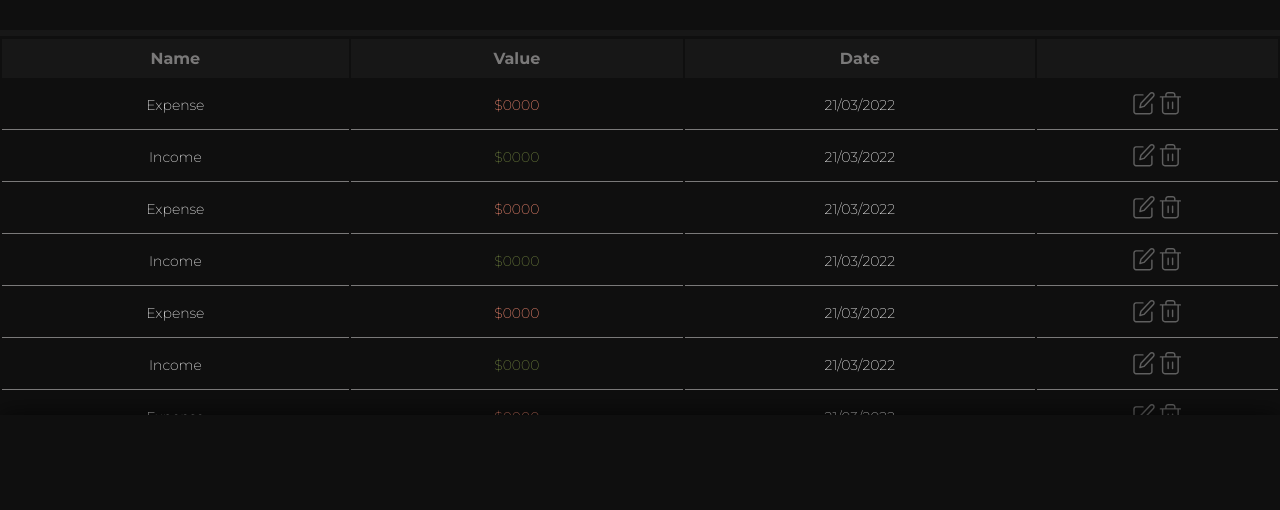
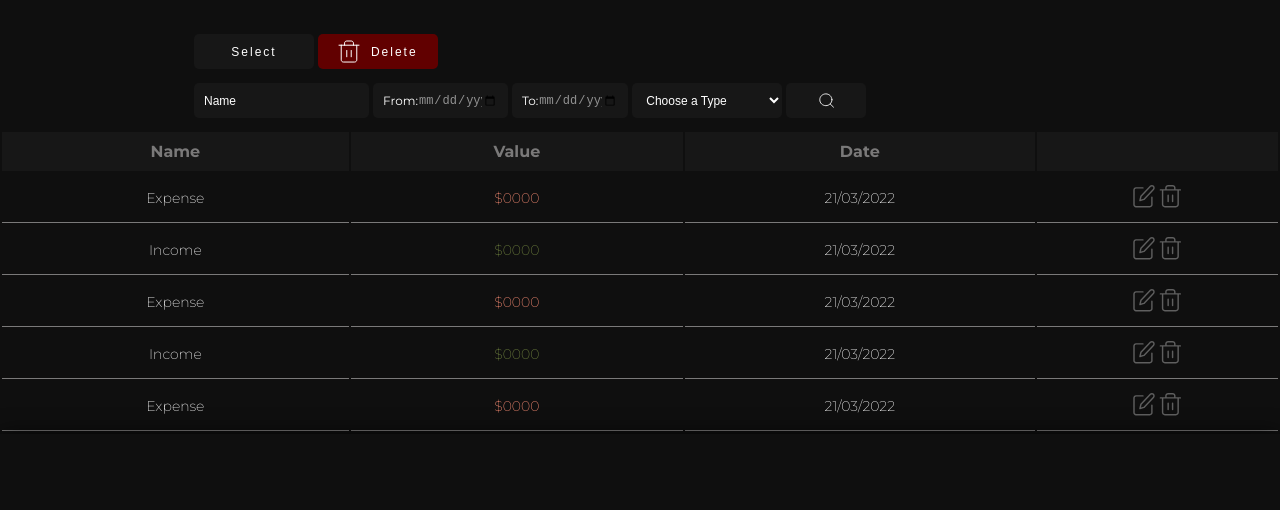
Before and after one commit to ThassiaDevilart/Financebook, a plain HTML site: page index.html in a window 1280 px wide. Shown: the part 290-800 px from the top of the page. Drawn offline with Linux system fonts and the light colour scheme.

Commit message:
Style - Table Functions

```diff
--- a/index.html
+++ b/index.html
@@ -63,7 +63,36 @@
         </div>
     </section>
 
-    <section id="table-functions" class="table-functions"></section>
+    <section id="table-functions" class="table-functions">
+
+        <div class="multiselect-wrapper" >
+            <button>Select</button>
+            <button>
+                <img src="./assets/icon_delete_multiselect.svg" alt="">Delete
+            </button>
+        </div>
+
+        <div class="search-wrapper" >
+            <label for="name"></label>
+            <input type="text" id="name" placeholder="Name">
+
+            <label class="label-date" for="date-from">From:<input type="date" id="date-from"></label>
+
+            <label class="label-date" for="date-to">To: <input type="date" id="date-to"></label>
+
+            <label for="type"></label>
+            <select name="Type" id="type">
+                <option value="">Choose a Type</option>
+                <option value="Expenses">Expenses</option>
+                <option value="saab">Incomes</option>
+            </select>
+
+            <button class="button-search" >
+                <img src="./assets/icon_search.svg" alt="">
+            </button>
+        </div>
+
+    </section>
 
     <section id="table" class="table">
         <table>
--- a/style/global.css
+++ b/style/global.css
@@ -5,6 +5,7 @@
     --color-expenses: #FF8F76;
     --color-incomes: #738640;
     --color-white: #ffff;
+    --color-status-red: #610000;
 }
 
 * {
--- a/style/mobile.css
+++ b/style/mobile.css
@@ -72,7 +72,7 @@
         margin-right: 10px;
         display: flex;
         align-items: center;
-        justify-content: space-between;
+        justify-content: space-evenly;
         background: none;
         color: var(--color-mediumgray);
         border: 1px solid var(--color-mediumgray);
@@ -81,8 +81,8 @@
         width: 50%;
         padding-top: 10px;
         padding-bottom: 10px;
-        padding-left:20px ;
-        padding-right:20px;
+        padding-left: 30px;
+        padding-right: 30px;
     }
 
     .button-backToBalance:hover {
--- a/style/web.css
+++ b/style/web.css
@@ -131,9 +131,104 @@ header {
 }
 
 .table-functions {
-    margin-bottom: 1px;
-    height: 1rem;
+    display: flex;
+    flex-wrap: wrap;
+    align-items: center;
+    justify-content: space-between;
+    width: 70%;
+    height: 10rem;
+    margin: auto;
+}
+
+.multiselect-wrapper {
+    display: flex;
+    align-items: center;
+    justify-content: center;
+    margin-bottom: 10px;
+}
+
+.multiselect-wrapper > button {
+    width: 120px;
+    height: 35px;
+    letter-spacing: 2px;
+    padding: 10px;
+    font-size: 12px;
+    cursor: pointer;
+}
+
+.multiselect-wrapper :last-child {
+    display: flex;
+    align-items: center;
+    justify-content: space-evenly;
+    background: var(--color-status-red);
+}
+
+.search-wrapper {
+    display: flex;
+    align-items: center;
+    flex-wrap: wrap;
+    margin-bottom: 10px;
+}
+
+.search-wrapper > input, button, select {
     background: var(--color-darkgray);
+    border: none;
+    color: white;
+    padding: 10px;
+    font-size: 12px;
+    border-radius: 5px;
+    margin: 2px;
+    height: 35px;
+}
+
+.search-wrapper > input[type=text]::placeholder {
+    color:white;
+    font-size: 12px;
+}
+
+.search-wrapper > select {
+    width: 150px;
+}
+
+.search-wrapper > input, select:focus {
+    outline: none;
+}
+
+.label-date {
+    display: flex;
+    align-items: center;
+    color: white;
+    background: var(--color-darkgray);
+    padding: 10px;
+    border-radius: 5px;
+    margin: 2px;
+    height: 35px;
+    font-size: 12px;
+}
+
+.label-date > input {
+    background: none;
+    border: none;
+    color: rgba(255, 255, 255, 0.535);
+    font-size: 12px;
+    cursor: pointer;
+    width: 80px;
+}
+
+.label-date > input:focus {
+    outline: none;
+}
+
+.button-search {
+    display: flex;
+    align-items: center;
+    justify-content: center;
+    cursor: pointer;
+    width: 80px;
+}
+
+.button-search img {
+    width: 15px;
 }
 
 table {
```
Also changed, not shown: assets/icon_arrow_next_last.svg (renamed from assets/icon_arrow_next_least.svg), assets/icon_delete_multiselect.svg (added), assets/icon_search.svg (added).
